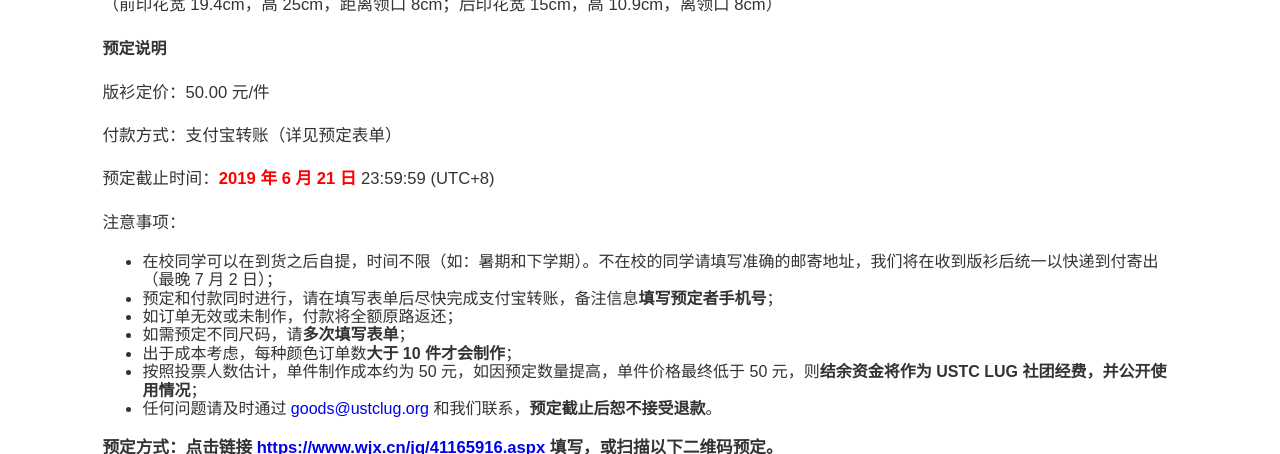
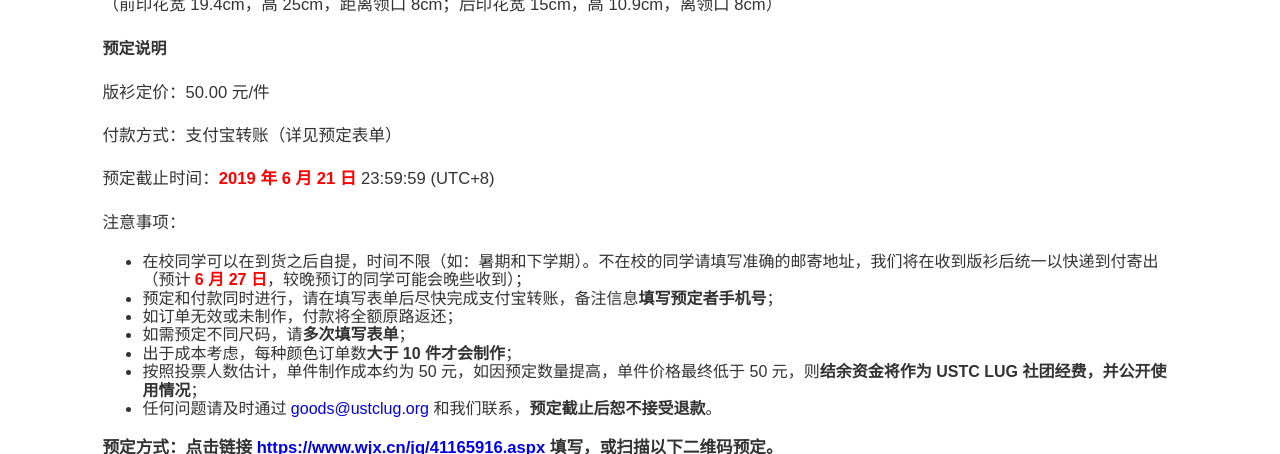
Before and after one commit to ustclug/news, a Jekyll site: the page built from _posts/2019-06-12-2019-bbs-linux-banshan-preorder-start.md, in a window 1280 px wide and 900 px high, scrolled down 3011 px, cut to the strip 7-461 px from the top of the window. Built offline with Jekyll 4.4.1, drawn with Linux system fonts in a browser that asks for light colours; nearby versions of some CDN libraries.

Commit message:
sync with weixin essay

```diff
--- a/_posts/2019-06-12-2019-bbs-linux-banshan-preorder-start.md
+++ b/_posts/2019-06-12-2019-bbs-linux-banshan-preorder-start.md
@@ -40,7 +40,7 @@ tags:
 预定截止时间：<b style="color: red;">2019 年 6 月 21 日</b> 23:59:59 (UTC+8)
 
 注意事项：
-- 在校同学可以在到货之后自提，时间不限（如：暑期和下学期）。不在校的同学请填写准确的邮寄地址，我们将在收到版衫后统一以快递到付寄出（最晚 7 月 2 日）；
+- 在校同学可以在到货之后自提，时间不限（如：暑期和下学期）。不在校的同学请填写准确的邮寄地址，我们将在收到版衫后统一以快递到付寄出（预计 <b style="color: red;">6 月 27 日</b>，较晚预订的同学可能会晚些收到）；
 - 预定和付款同时进行，请在填写表单后尽快完成支付宝转账，备注信息**填写预定者手机号**；
 - 如订单无效或未制作，付款将全额原路返还；
 - 如需预定不同尺码，请**多次填写表单**；
```
